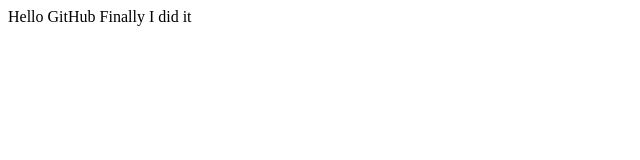
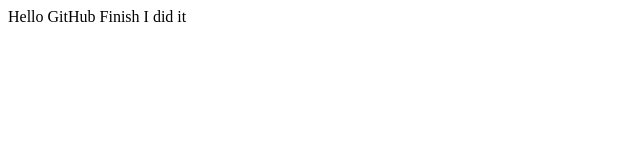
Before and after one commit to Lex-Xander/Skillfactory-Lex, a plain HTML site: page pr_01/index.html in a window 1280 px wide. Shown: the full height of the page, 0-640 px from the left. Drawn offline with Linux system fonts and the light colour scheme.

Commit message:
changed Finally to Finish

```diff
--- a/pr_01/index.html
+++ b/pr_01/index.html
@@ -1,5 +1,5 @@
 <html>
 Hello GitHub
-Finally
+Finish
 I did it
 </html>
```
